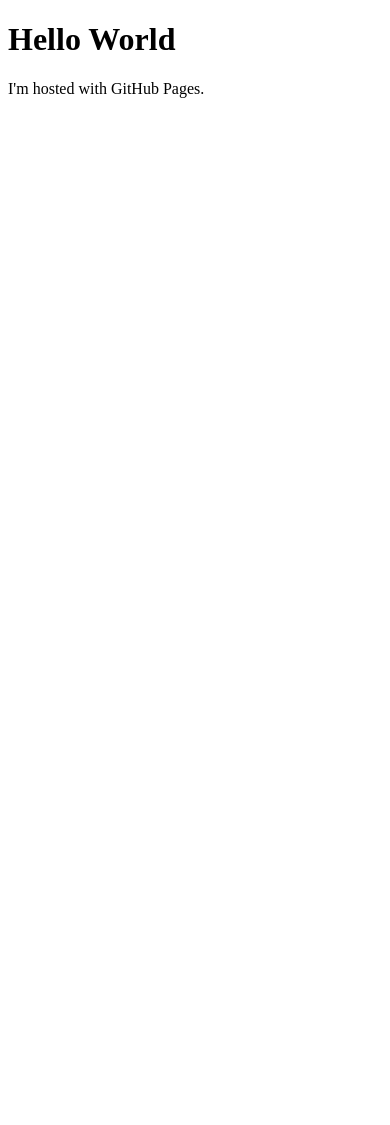
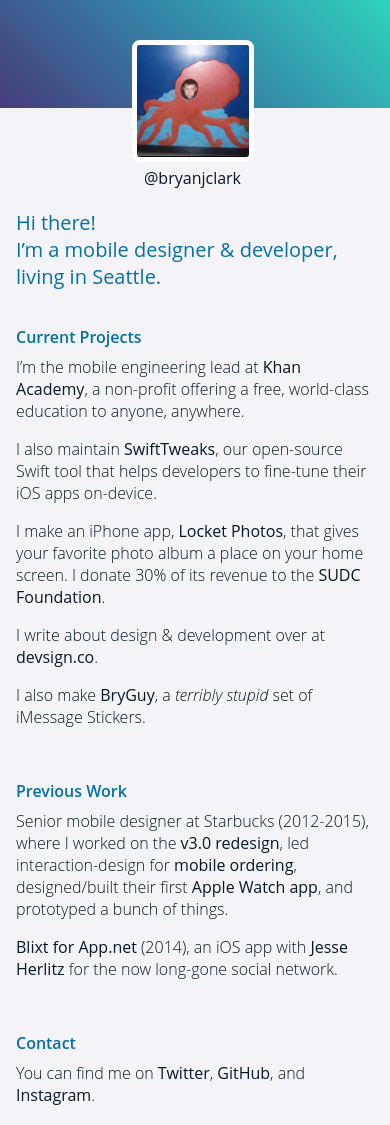
Before and after one commit to bryanjclark/bryanjclark.github.io, a plain HTML site: page index.html in a window 390 px wide. Before the commit the page ends 844 px from the top, so only its background shows below. Drawn offline with Linux system fonts and the light colour scheme.

Commit message:
WIP homepage

```diff
--- /dev/null
+++ b/default.css
@@ -0,0 +1,137 @@
+body {
+  color: #061826;
+  background-color: #f4f4f8;
+  margin: 0;
+  padding: 0;
+  font-family: "Open Sans", "Helvetica Neue", Helvetica, Arial, sans-serif;
+  font-weight: 300;
+
+  display: flex;
+  flex-direction: column;
+  align-items: center;
+}
+
+p {
+  margin-top: 0;
+}
+
+a {
+  text-decoration: none;
+  color: #061826;
+  font-weight: 500;
+}
+
+.banner-stripe {
+  display: flex;
+  background-image: linear-gradient(
+    45deg,
+    #473b7b 0%,
+    #3584a7 50%,
+    #30d2be 100%
+  );
+  width: 100%;
+  height: 108px;
+}
+
+.header-container {
+  width: 768px;
+}
+
+.header {
+  display: flex;
+  flex-direction: row;
+  align-items: flex-start;
+}
+
+.avatar-container {
+  display: flex;
+  flex-direction: column;
+  margin-top: -68px;
+  margin-left: -5px;
+}
+
+.avatar {
+  width: 112px;
+  height: 112px;
+  border-radius: 8px;
+  border: 5px solid white;
+}
+
+.avatar-name {
+  text-align: center;
+}
+
+.welcome-text {
+  margin-top: 20px;
+  margin-left: 43px; /* 160 (column width) - 112 (avi width) - 5 (border width)*/
+  font-size: 20px;
+  font-weight: 400;
+  color: #0471a6;
+  margin-bottom: 0px;
+}
+
+.welcome-text span {
+  display: block;
+}
+
+.resume-container {
+  max-width: 768px;
+}
+
+.resume-section {
+  margin-top: 36px;
+  display: flex;
+  flex-direction: row;
+}
+
+.resume-section-title {
+  color: #0471a6;
+  font-weight: 600;
+  min-width: 160px;
+}
+
+/* mobile */
+@media screen and (max-width: 768px) {
+  .header-container {
+    width: 100%;
+    display: flex;
+  }
+
+  .resume-container {
+    margin-left: 16px;
+    margin-right: 16px;
+    margin-bottom: 80px;
+  }
+
+  .header {
+    flex-direction: column;
+    align-items: flex-start;
+    width: 100%;
+  }
+
+  .avatar-container {
+    align-self: center;
+  }
+
+  .welcome-text {
+    display: flex;
+    flex-direction: row;
+  }
+
+  .welcome-text span {
+    display: none;
+  }
+
+  .welcome-text {
+    margin-left: 16px;
+    margin-right: 16px;
+  }
+
+  .resume-section {
+    flex-direction: column;
+  }
+
+  .resume-section-title {
+    margin-bottom: 8px;
+  }
+}
--- a/index.html
+++ b/index.html
@@ -1,7 +1,56 @@
 <!DOCTYPE html>
 <html>
-  <body>
-    <h1>Hello World</h1>
-    <p>I'm hosted with GitHub Pages.</p>
-  </body>
+<head>
+  <title>Bryan Clark</title>
+
+  <meta charset="utf-8" />
+  <meta http-equiv="Content-type" content="text/html; charset=utf-8" />
+  <meta name="viewport" content="width=device-width, initial-scale=1" />
+
+  <link href="default.css" rel="stylesheet" type="text/css" />
+</head>
+<body>
+  <div class="banner-stripe"></div>
+  <div class="header-container">
+    <div class="header">
+      <div class="avatar-container">
+          <a target="_blank" class="avatar-name" href="https://twitter.com/bryanjclark">
+            <img class="avatar" src="./images/octo-avatar.jpg" />
+            <div class="avatar-name">@bryanjclark</div>
+          </a>
+      </div>
+      <p class="welcome-text">Hi there! <br/>I’m a mobile designer & developer, <br/>living in Seattle.</p>
+    </div>
+  </div>
+  <div class="resume-container">
+    <div class="resume-section">
+      <div class="resume-section-title">Current Projects</div>
+      <div class="resume-section-contents">
+        <p>I’m the mobile engineering lead at <a target="_blank" href="https://khanacademy.org">Khan Academy</a>, a non-profit offering a free, world-class education to anyone, anywhere.</p>
+        <p>I also maintain <a target="_blank" href="https://github.com/khan/swifttweaks">SwiftTweaks</a>, our open-source Swift tool that helps developers to fine-tune their iOS apps on-device.</p>
+        <p>I make an iPhone app, <a target="_blank" href="http://locket.photos">Locket Photos</a>, that gives your favorite photo album a place on your home screen. I donate 30% of its revenue to the <a target="_blank" href="http://sudc.org">SUDC Foundation</a>.</p>
+        <p>I write about design & development over at <a target="_blank" href="http://devsign.co">devsign.co</a>.</p>
+        <p>I also make <a target="_blank" href="http://bryguy.website">BryGuy</a>, a <em>terribly stupid</em> set of iMessage Stickers.</p>
+      </div>
+    </div>
+    <div class="resume-section">
+      <div class="resume-section-title">Previous Work</div>
+      <div class="resume-section-contents">
+        <p>Senior mobile designer at Starbucks (2012-2015), where I worked on the <a target="_blank" href="https://dribbble.com/shots/1469435-Gift-for-Starbucks-3-0">v3.0 redesign</a>, led interaction-design for <a target="_blank" href="https://dribbble.com/shots/2034756-Mobile-Order-Pay-Starbucks">mobile ordering</a>, designed/built their first <a target="_blank" href="https://dribbble.com/shots/2034760-Starbucks-Rewards-on-Apple-Watch">Apple Watch app</a>, and prototyped a bunch of things.</p>
+        <p><a target="_blank" href="https://vimeo.com/109356171">Blixt for App.net</a> (2014), an iOS app with <a target="_blank" href="http://herlitz.co">Jesse Herlitz</a> for the now long-gone social network.</p>
+      </div>
+    </div>
+    <div class="resume-section">
+      <div class="resume-section-title">Contact</div>
+      <div class="resume-section-contents">
+        <p>You can find me on
+          <a target="_blank" href="https://twitter.com/bryanjclark">Twitter</a>,
+          <a target="_blank" href="https://github.com/bryanjclark">GitHub</a>, and
+          <a target="_blank" href="https://instagram.com/bryanjclark">Instagram</a>.
+        </p>
+      </div>
+    </div>
+  </div>
+</div>
+</body>
 </html>
```
Also changed, not shown: images/octo-avatar.jpg (added).
